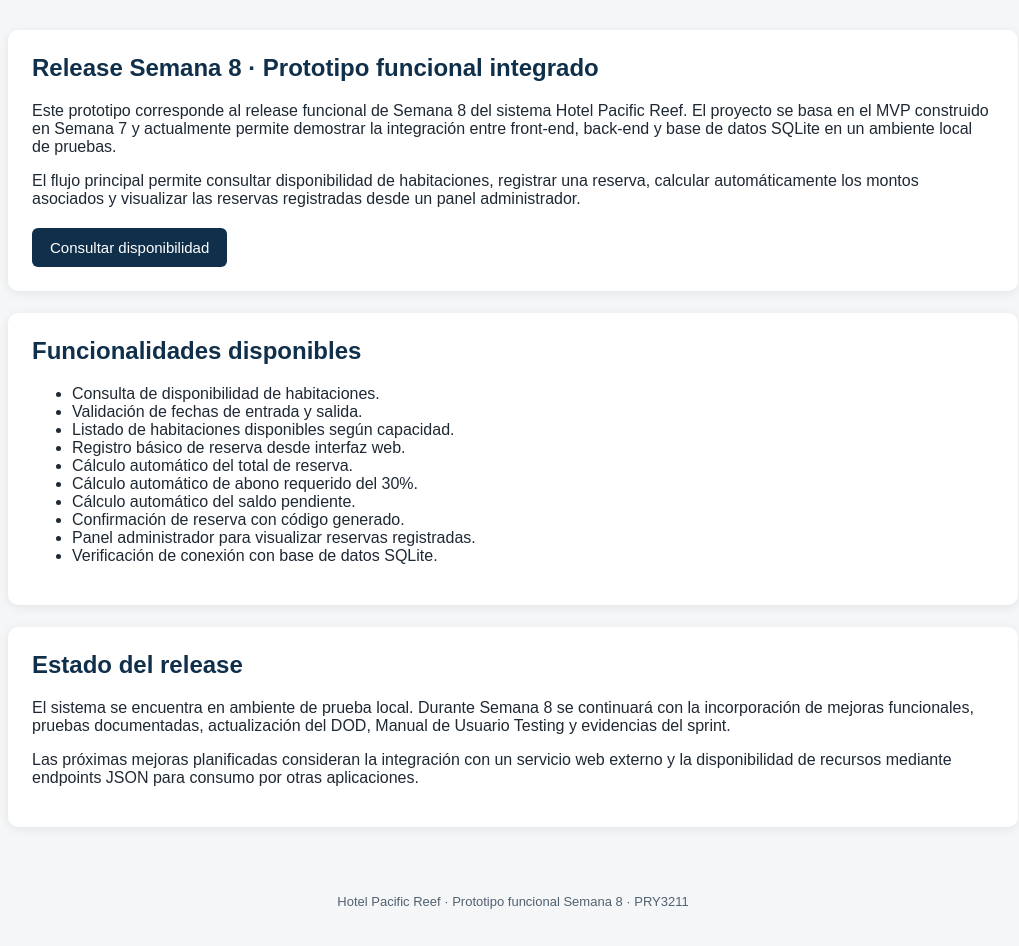
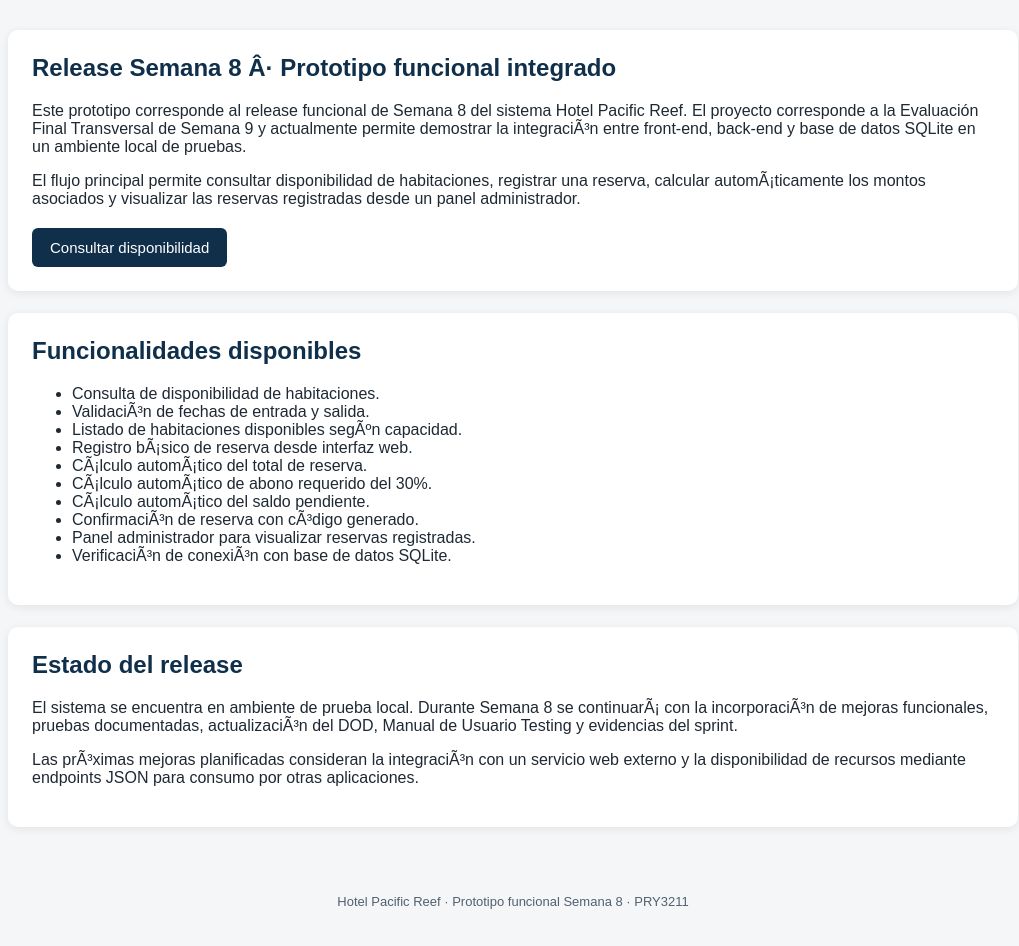
Before and after one commit to Ziondreads1973/PRY3211_Gestion_Reserva_Hotelera_S6, a Flask app: page / in a window 1280 px wide. Shown: the part 157-1103 px from the top of the page, without its empty margins (127-1146 px from the left). Run offline with Flask 3, Linux system fonts and the light colour scheme.

Commit message:
Ordena entrega final Semana 9 y limpia archivos tecnicos

```diff
--- a/app/templates/index.html
+++ b/app/templates/index.html
@@ -2,18 +2,18 @@
 endblock %} {% block content %}
 
 <section class="card">
-  <h2>Release Semana 8 · Prototipo funcional integrado</h2>
+  <h2>Release Semana 8 Â· Prototipo funcional integrado</h2>
 
   <p>
     Este prototipo corresponde al release funcional de Semana 8 del sistema
-    Hotel Pacific Reef. El proyecto se basa en el MVP construido en Semana 7 y
-    actualmente permite demostrar la integración entre front-end, back-end y
+    Hotel Pacific Reef. El proyecto corresponde a la Evaluación Final Transversal de Semana 9 y
+    actualmente permite demostrar la integraciÃ³n entre front-end, back-end y
     base de datos SQLite en un ambiente local de pruebas.
   </p>
 
   <p>
     El flujo principal permite consultar disponibilidad de habitaciones,
-    registrar una reserva, calcular automáticamente los montos asociados y
+    registrar una reserva, calcular automÃ¡ticamente los montos asociados y
     visualizar las reservas registradas desde un panel administrador.
   </p>
 
@@ -29,15 +29,15 @@ endblock %} {% block content %}
 
   <ul>
     <li>Consulta de disponibilidad de habitaciones.</li>
-    <li>Validación de fechas de entrada y salida.</li>
-    <li>Listado de habitaciones disponibles según capacidad.</li>
-    <li>Registro básico de reserva desde interfaz web.</li>
-    <li>Cálculo automático del total de reserva.</li>
-    <li>Cálculo automático de abono requerido del 30%.</li>
-    <li>Cálculo automático del saldo pendiente.</li>
-    <li>Confirmación de reserva con código generado.</li>
+    <li>ValidaciÃ³n de fechas de entrada y salida.</li>
+    <li>Listado de habitaciones disponibles segÃºn capacidad.</li>
+    <li>Registro bÃ¡sico de reserva desde interfaz web.</li>
+    <li>CÃ¡lculo automÃ¡tico del total de reserva.</li>
+    <li>CÃ¡lculo automÃ¡tico de abono requerido del 30%.</li>
+    <li>CÃ¡lculo automÃ¡tico del saldo pendiente.</li>
+    <li>ConfirmaciÃ³n de reserva con cÃ³digo generado.</li>
     <li>Panel administrador para visualizar reservas registradas.</li>
-    <li>Verificación de conexión con base de datos SQLite.</li>
+    <li>VerificaciÃ³n de conexiÃ³n con base de datos SQLite.</li>
   </ul>
 </section>
 
@@ -46,13 +46,13 @@ endblock %} {% block content %}
 
   <p>
     El sistema se encuentra en ambiente de prueba local. Durante Semana 8 se
-    continuará con la incorporación de mejoras funcionales, pruebas
-    documentadas, actualización del DOD, Manual de Usuario Testing y evidencias
+    continuarÃ¡ con la incorporaciÃ³n de mejoras funcionales, pruebas
+    documentadas, actualizaciÃ³n del DOD, Manual de Usuario Testing y evidencias
     del sprint.
   </p>
 
   <p>
-    Las próximas mejoras planificadas consideran la integración con un servicio
+    Las prÃ³ximas mejoras planificadas consideran la integraciÃ³n con un servicio
     web externo y la disponibilidad de recursos mediante endpoints JSON para
     consumo por otras aplicaciones.
   </p>
@@ -60,7 +60,7 @@ endblock %} {% block content %}
 
 {% if db_status %}
 <section class="card">
-  <h2>Estado de conexión a base de datos</h2>
+  <h2>Estado de conexiÃ³n a base de datos</h2>
 
   {% if db_status.ok %}
   <p class="success">{{ db_status.message }}</p>
```
Also changed, not shown: README.md, enlaces_entrega_s9.txt (renamed from enlaces_entrega_s8.txt), 5 other files.
